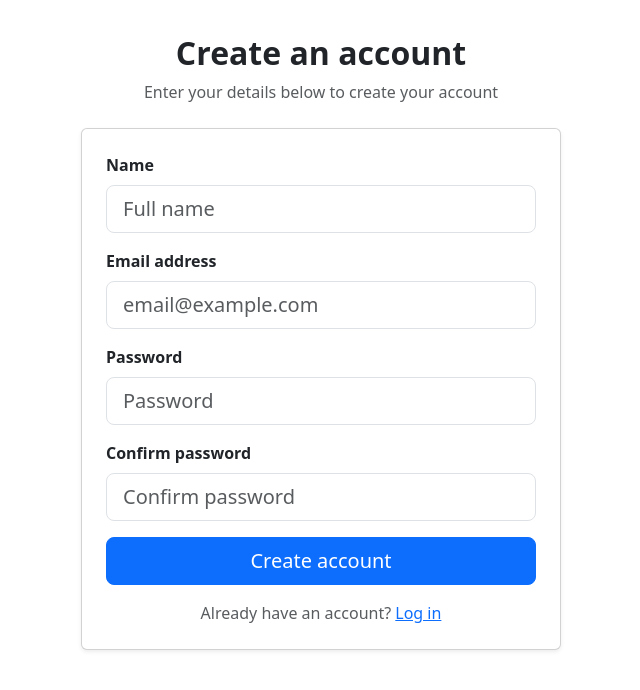
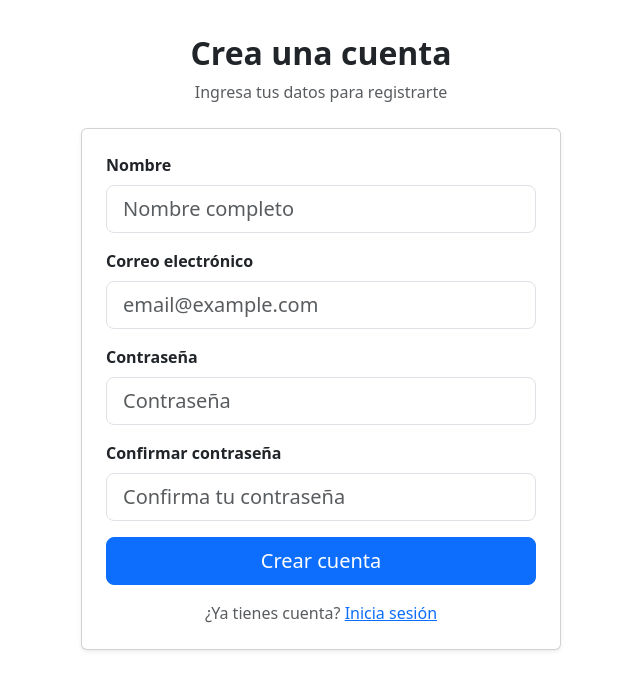
Before and after one commit to benjy2976/docker-laravel-vue-template, a Vue app in the folder frontend/: page /register in a window 1280 px wide. Shown: the top 690 px of the page, without its empty margins (319-959 px from the left). Built offline with nearby package versions, Linux system fonts and the light colour scheme; no server answers; what @benjy2976/pmsg would draw is missing.

Commit message:
trwduccion de modulos auth a español

```diff
--- a/frontend/src/pages/ForgotPassword.vue
+++ b/frontend/src/pages/ForgotPassword.vue
@@ -1,14 +1,14 @@
 <template>
   <section class="auth-page">
     <div class="text-center mb-4">
-      <h2 class="fw-semibold mb-2">Forgot password</h2>
-      <p class="text-muted mb-0">Enter your email to receive a password reset link</p>
+      <h2 class="fw-semibold mb-2">¿Olvidaste tu contraseña?</h2>
+      <p class="text-muted mb-0">Ingresa tu correo para recibir el enlace de restablecimiento</p>
     </div>
     <div class="card shadow-sm auth-card">
       <div class="card-body p-4">
         <form @submit.prevent="submit" class="d-grid gap-3">
           <div>
-            <label class="form-label fw-semibold">Email address</label>
+            <label class="form-label fw-semibold">Correo electrónico</label>
             <input
               v-model="email"
               type="email"
@@ -22,10 +22,10 @@
           <div v-if="error" class="alert alert-danger py-2 mb-0">{{ error }}</div>
           <button type="submit" class="btn btn-primary btn-lg w-100" :disabled="loading">
             <span v-if="loading" class="spinner-border spinner-border-sm me-2"></span>
-            Email password reset link
+            Enviar enlace de restablecimiento
           </button>
           <p class="text-center text-muted mb-0">
-            Or, return to <RouterLink to="/login">log in</RouterLink>
+            O bien, vuelve a <RouterLink to="/login">iniciar sesión</RouterLink>
           </p>
         </form>
       </div>
@@ -49,7 +49,7 @@ const submit = async () => {
   try {
     await api.get('/sanctum/csrf-cookie')
     await api.post('/forgot-password', { email: email.value })
-    message.value = 'We have emailed your password reset link.'
+    message.value = 'Te enviamos un enlace para restablecer tu contraseña.'
   } catch (e) {
     error.value = 'No se pudo enviar el enlace'
   } finally {
--- a/frontend/src/pages/Login.vue
+++ b/frontend/src/pages/Login.vue
@@ -1,14 +1,14 @@
 <template>
   <section class="auth-page">
     <div class="text-center mb-4">
-      <h2 class="fw-semibold mb-2">Log in to your account</h2>
-      <p class="text-muted mb-0">Enter your email and password below to log in</p>
+      <h2 class="fw-semibold mb-2">Inicia sesión en tu cuenta</h2>
+      <p class="text-muted mb-0">Ingresa tu correo y contraseña para continuar</p>
     </div>
     <div class="card shadow-sm auth-card">
       <div class="card-body p-4">
         <form @submit.prevent="submit" class="d-grid gap-3">
           <div>
-            <label class="form-label fw-semibold">Email address</label>
+            <label class="form-label fw-semibold">Correo electrónico</label>
             <input
               v-model="email"
               type="email"
@@ -20,30 +20,30 @@
           </div>
           <div>
             <div class="d-flex justify-content-between align-items-center mb-1">
-              <label class="form-label fw-semibold mb-0">Password</label>
-              <RouterLink class="small" to="/forgot-password">Forgot password?</RouterLink>
+              <label class="form-label fw-semibold mb-0">Contraseña</label>
+              <RouterLink class="small" to="/forgot-password">¿Olvidaste tu contraseña?</RouterLink>
             </div>
             <input
               v-model="password"
               type="password"
               class="form-control form-control-lg"
-              placeholder="Password"
+              placeholder="Contraseña"
               required
               autocomplete="current-password"
             />
           </div>
           <div class="form-check">
             <input class="form-check-input" type="checkbox" id="remember" v-model="remember" />
-            <label class="form-check-label" for="remember">Remember me</label>
+            <label class="form-check-label" for="remember">Recordarme</label>
           </div>
           <div v-if="error" class="alert alert-danger py-2 mb-0">{{ error }}</div>
           <button type="submit" class="btn btn-primary btn-lg w-100" :disabled="loading">
             <span v-if="loading" class="spinner-border spinner-border-sm me-2"></span>
-            Log in
+            Iniciar sesión
           </button>
           <p class="text-center text-muted mb-0">
-            Don't have an account?
-            <RouterLink to="/register">Sign up</RouterLink>
+            ¿No tienes una cuenta?
+            <RouterLink to="/register">Regístrate</RouterLink>
           </p>
         </form>
       </div>
--- a/frontend/src/pages/Register.vue
+++ b/frontend/src/pages/Register.vue
@@ -1,25 +1,25 @@
 <template>
   <section class="auth-page">
     <div class="text-center mb-4">
-      <h2 class="fw-semibold mb-2">Create an account</h2>
-      <p class="text-muted mb-0">Enter your details below to create your account</p>
+      <h2 class="fw-semibold mb-2">Crea una cuenta</h2>
+      <p class="text-muted mb-0">Ingresa tus datos para registrarte</p>
     </div>
     <div class="card shadow-sm auth-card">
       <div class="card-body p-4">
         <form @submit.prevent="submit" class="d-grid gap-3">
           <div>
-            <label class="form-label fw-semibold">Name</label>
+            <label class="form-label fw-semibold">Nombre</label>
             <input
               v-model="name"
               type="text"
               class="form-control form-control-lg"
-              placeholder="Full name"
+              placeholder="Nombre completo"
               required
               autocomplete="name"
             />
           </div>
           <div>
-            <label class="form-label fw-semibold">Email address</label>
+            <label class="form-label fw-semibold">Correo electrónico</label>
             <input
               v-model="email"
               type="email"
@@ -30,23 +30,23 @@
             />
           </div>
           <div>
-            <label class="form-label fw-semibold">Password</label>
+            <label class="form-label fw-semibold">Contraseña</label>
             <input
               v-model="password"
               type="password"
               class="form-control form-control-lg"
-              placeholder="Password"
+              placeholder="Contraseña"
               required
               autocomplete="new-password"
             />
           </div>
           <div>
-            <label class="form-label fw-semibold">Confirm password</label>
+            <label class="form-label fw-semibold">Confirmar contraseña</label>
             <input
               v-model="password_confirmation"
               type="password"
               class="form-control form-control-lg"
-              placeholder="Confirm password"
+              placeholder="Confirma tu contraseña"
               required
               autocomplete="new-password"
             />
@@ -54,11 +54,11 @@
           <div v-if="error" class="alert alert-danger py-2 mb-0">{{ error }}</div>
           <button type="submit" class="btn btn-primary btn-lg w-100" :disabled="loading">
             <span v-if="loading" class="spinner-border spinner-border-sm me-2"></span>
-            Create account
+            Crear cuenta
           </button>
           <p class="text-center text-muted mb-0">
-            Already have an account?
-            <RouterLink to="/login">Log in</RouterLink>
+            ¿Ya tienes cuenta?
+            <RouterLink to="/login">Inicia sesión</RouterLink>
           </p>
         </form>
       </div>
--- a/frontend/src/pages/ResetPassword.vue
+++ b/frontend/src/pages/ResetPassword.vue
@@ -1,14 +1,14 @@
 <template>
   <section class="auth-page">
     <div class="text-center mb-4">
-      <h2 class="fw-semibold mb-2">Reset password</h2>
-      <p class="text-muted mb-0">Set a new password for your account</p>
+      <h2 class="fw-semibold mb-2">Restablece tu contraseña</h2>
+      <p class="text-muted mb-0">Elige una nueva contraseña para tu cuenta</p>
     </div>
     <div class="card shadow-sm auth-card">
       <div class="card-body p-4">
         <form @submit.prevent="submit" class="d-grid gap-3">
           <div>
-            <label class="form-label fw-semibold">Email address</label>
+            <label class="form-label fw-semibold">Correo electrónico</label>
             <input
               v-model="form.email"
               type="email"
@@ -18,23 +18,23 @@
             />
           </div>
           <div>
-            <label class="form-label fw-semibold">Password</label>
+            <label class="form-label fw-semibold">Contraseña</label>
             <input
               v-model="form.password"
               type="password"
               class="form-control form-control-lg"
-              placeholder="New password"
+              placeholder="Nueva contraseña"
               required
               autocomplete="new-password"
             />
           </div>
           <div>
-            <label class="form-label fw-semibold">Confirm password</label>
+            <label class="form-label fw-semibold">Confirmar contraseña</label>
             <input
               v-model="form.password_confirmation"
               type="password"
               class="form-control form-control-lg"
-              placeholder="Confirm password"
+              placeholder="Confirma tu contraseña"
               required
               autocomplete="new-password"
             />
@@ -43,7 +43,7 @@
           <div v-if="error" class="alert alert-danger py-2 mb-0">{{ error }}</div>
           <button type="submit" class="btn btn-primary btn-lg w-100" :disabled="loading">
             <span v-if="loading" class="spinner-border spinner-border-sm me-2"></span>
-            Reset password
+            Restablecer contraseña
           </button>
         </form>
       </div>
@@ -83,7 +83,7 @@ const submit = async () => {
   try {
     await api.get('/sanctum/csrf-cookie')
     await api.post('/reset-password', form)
-    message.value = 'Password actualizado. Redirigiendo al login...'
+    message.value = 'Contraseña actualizada. Redirigiendo al login...'
     setTimeout(() => router.push({ name: 'login' }), 1000)
   } catch (e) {
     error.value = 'No se pudo restablecer la contraseña'
```
